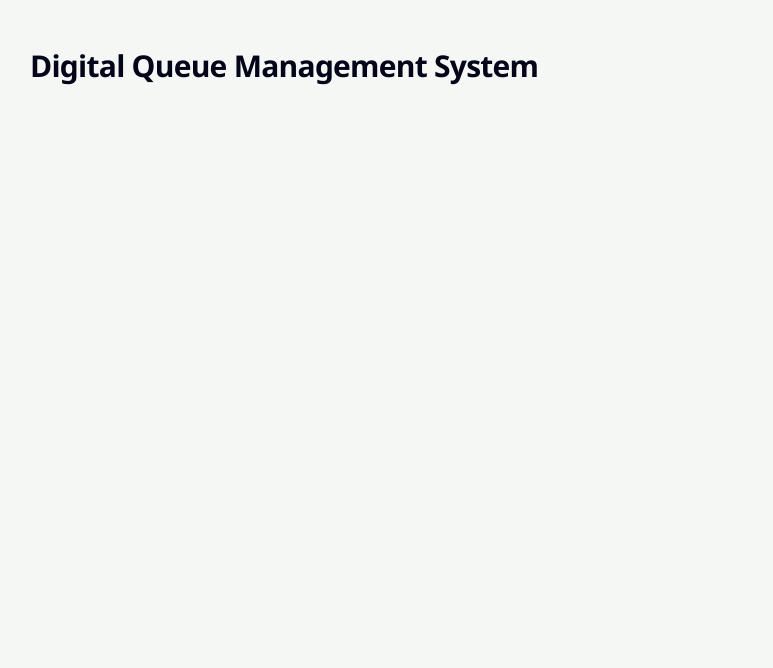
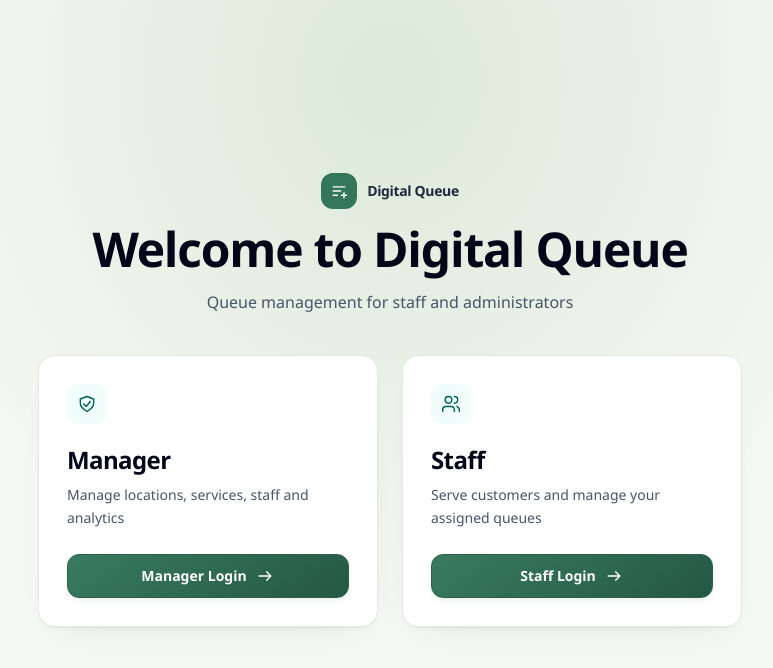
Before and after one commit to NurAhammadNiloy/Digital-Queue-Online-, a Next.js app: page / in a window 1280 px wide. Shown: the top 668 px of the page, without its empty margins (250-1023 px from the left). Built offline with nearby package versions, Linux system fonts and the light colour scheme.

Commit message:
Add role selection home page

```diff
--- a/app/page.tsx
+++ b/app/page.tsx
@@ -1,7 +1,45 @@
+import Link from "next/link";
+import { Icon } from "@/components/ui/icon";
+
 export default function Home() {
   return (
-    <main className="mx-auto max-w-3xl px-6 py-12">
-      <h1 className="text-3xl font-semibold tracking-tight">Digital Queue Management System</h1>
-    </main>
+    <div className="login-background flex min-h-svh items-center">
+      <main className="mx-auto w-full max-w-3xl px-4 py-12 sm:px-8 sm:py-20">
+        <header className="mb-8 space-y-4 text-center sm:mb-10">
+          <div className="brand justify-center">
+            <span className="brand-mark"><Icon name="queue" /></span>
+            <span>Digital Queue</span>
+          </div>
+          <h1 className="text-4xl sm:text-5xl">Welcome to Digital Queue</h1>
+          <p className="mx-auto max-w-md text-base text-slate-600">
+            Queue management for staff and administrators
+          </p>
+        </header>
+
+        <div className="grid gap-4 sm:grid-cols-2 sm:gap-6">
+          <section aria-labelledby="manager-title" className="card flex flex-col">
+            <span className="kpi-icon mb-5"><Icon name="shield" /></span>
+            <h2 id="manager-title" className="text-2xl">Manager</h2>
+            <p className="muted mt-2 mb-6 flex-1">
+              Manage locations, services, staff and analytics
+            </p>
+            <Link href="/manager/login" className="btn btn-primary w-full">
+              Manager Login <Icon name="arrow" />
+            </Link>
+          </section>
+
+          <section aria-labelledby="staff-title" className="card flex flex-col">
+            <span className="kpi-icon mb-5"><Icon name="people" /></span>
+            <h2 id="staff-title" className="text-2xl">Staff</h2>
+            <p className="muted mt-2 mb-6 flex-1">
+              Serve customers and manage your assigned queues
+            </p>
+            <Link href="/staff/login" className="btn btn-primary w-full">
+              Staff Login <Icon name="arrow" />
+            </Link>
+          </section>
+        </div>
+      </main>
+    </div>
   );
 }
```
